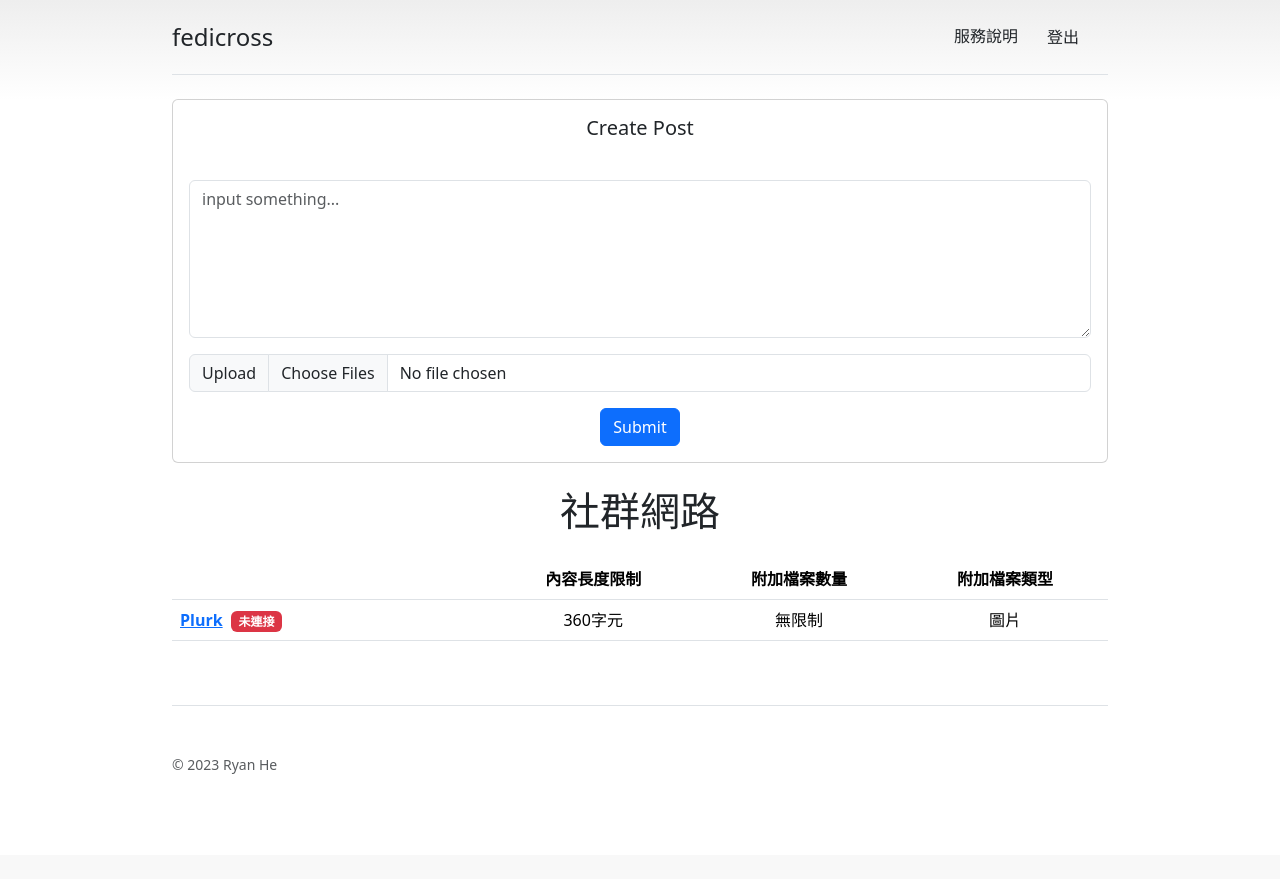
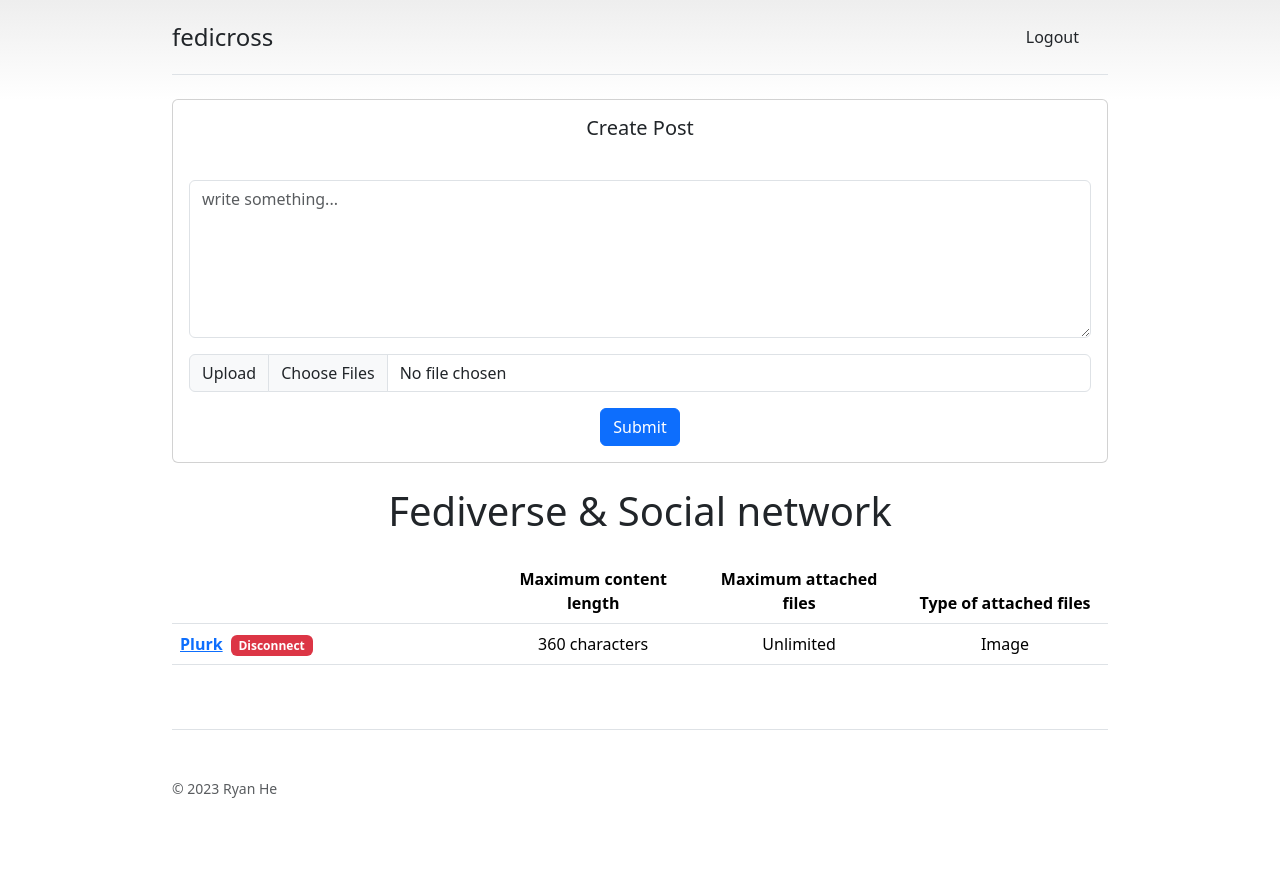
Before and after one commit to ryanho/pyfedicross, a Django app: template templates/home.html in a window 1280 px wide. Before the commit the page ends 774 px from the top, so only its background shows below. Run offline with Django 5.2, Linux system fonts and the light colour scheme; a user stored in the database is signed in; tables that the repository leaves empty hold one stand-in row (values such as "Sample post"); the template is opened without the code that fills it: most values are stand-ins (such as "Sample title", 1, 10 or a date in 2020); parts of the project's set-up code (start-up, migrations or seed data) failed here and were passed over; some libraries are stand-ins or nearby versions.

Commit message:
改成全英文界面

```diff
--- a/templates/base.html
+++ b/templates/base.html
@@ -5,7 +5,7 @@
     <meta charset="utf-8">
     <meta name="viewport" content="width=device-width, initial-scale=1">
     <meta name="description" content="">
-    <title>fedicross - {{ page_title }}</title>
+    <title>fedicross {{ page_title }}</title>
 
     <!-- Custom styles for this template -->
     <link href="{% static 'css/bootstrap.min.css' %}" rel="stylesheet">
@@ -22,10 +22,10 @@
           </a>
 
           <nav class="d-inline-flex mt-2 mt-md-0 ms-md-auto">
-            <a class="me-3 py-2 text-dark text-decoration-none" href="#">服務說明</a>
+{#            <a class="me-3 py-2 text-dark text-decoration-none" href="#">服務說明</a>#}
             {% if user.is_authenticated %}
                 <form method="post" action="{% url 'logout' %}?next=/">{% csrf_token %}
-                <button class="btn btn-link me-3 py-2 text-dark text-decoration-none" type="submit">登出</button>
+                <button class="btn btn-link me-3 py-2 text-dark text-decoration-none" type="submit">Logout</button>
 
                 </form>
             {% endif %}
--- a/templates/home.html
+++ b/templates/home.html
@@ -2,7 +2,7 @@
 
 {% block main %}
         {% if user.is_authenticated %}
-        <div class="row pb-md-4 mb3 text-center">
+        <div class="row mb-4 text-center">
             <div class="col">
                 <div class="card">
                     <div class="card-body">
@@ -12,7 +12,7 @@
                         <form class="form" method="post" enctype="multipart/form-data">
                             {% csrf_token %}
                             <div class="input-group mb-3">
-                                <textarea class="form-control" aria-label="textarea for content you want to submit" name="content" rows="6" placeholder="input something..."></textarea>
+                                <textarea class="form-control" aria-label="textarea for content you want to submit" name="content" rows="6" placeholder="write something..."></textarea>
                             </div>
                             <div class="input-group mb-3">
                               <label class="input-group-text" for="attachment">Upload</label>
@@ -21,49 +21,48 @@
                             <button type="submit" class="btn btn-primary">
                             Submit
                             </button>
-                    </form>
-                    </form>
+                        </form>
                     </div>
                 </div>
             </div>
         </div>
 
 
-        <h2 class="display-6 text-center mb-4">社群網路</h2>
+        <h2 class="display-6 text-center mb-4">Fediverse & Social network</h2>
 
     <div class="table-responsive">
       <table class="table text-center">
         <thead>
           <tr>
             <th style="width: 34%;"></th>
-            <th style="width: 22%;">內容長度限制</th>
-            <th style="width: 22%;">附加檔案數量</th>
-            <th style="width: 22%;">附加檔案類型</th>
+            <th style="width: 22%;">Maximum content length</th>
+            <th style="width: 22%;">Maximum attached files</th>
+            <th style="width: 22%;">Type of attached files</th>
           </tr>
         </thead>
         <tbody>
           <tr>
               {% if request.user.app.software == 'mastodon' %}
-            <th scope="row" class="text-start">Mastodon<span class="badge bg-primary ms-2">已連接</span></th>
-            <td>500字元</td>
+            <th scope="row" class="text-start">Mastodon<span class="badge bg-primary ms-2">Connected</span></th>
+            <td>500 characters</td>
             <td>4</td>
-            <td>圖片、影片、音樂、GIF</td>
+            <td>Video/Music/Image/GIF</td>
             {% elif request.user.app.software == 'misskey' %}
-            <th scope="row" class="text-start">Misskey<span class="badge bg-primary ms-2">已連接</span></th>
-            <td>3000字元</td>
+            <th scope="row" class="text-start">Misskey<span class="badge bg-primary ms-2">Connected</span></th>
+            <td>3000 characters</td>
             <td>16</td>
-            <td>圖片、影片、音樂、GIF</td>
+            <td>Video/Music/Image/GIF</td>
                   {% endif %}
           </tr>
           <tr>
               {% if social_network.plurk %}
-              <th scope="row" class="text-start"><a href="{% url 'social_logout' 'plurk' %}" title="刪除連接">Plurk</a><span class="badge bg-primary ms-2">已連接</span></th>
+              <th scope="row" class="text-start"><a href="{% url 'social_logout' 'plurk' %}" title="刪除連接">Plurk</a><span class="badge bg-primary ms-2">Connected</span></th>
               {% else %}
-              <th scope="row" class="text-start"><a href="{% url 'social_login' 'plurk' %}" title="連接Plurk">Plurk</a><span class="badge bg-danger ms-2">未連接</span></th>
+              <th scope="row" class="text-start"><a href="{% url 'social_login' 'plurk' %}" title="連接Plurk">Plurk</a><span class="badge bg-danger ms-2">Disconnect</span></th>
               {% endif %}
-            <td>360字元</td>
-            <td>無限制</td>
-            <td>圖片</td>
+            <td>360 characters</td>
+            <td>Unlimited</td>
+            <td>Image</td>
           </tr>
         </tbody>
       </table>
@@ -72,7 +71,7 @@
         {% else %}
         <div class="pricing-header p-3 pb-md-4 mx-auto text-center">
           <h1 class="display-4 fw-normal">Welcome!</h1>
-          <p class="fs-5 text-muted">This service is designed to promote the Fediverse by allowing you to cross post and link back to your main Fediverse account after logging in to your Fediverse account and other social network accounts.</p>
+          <p class="fs-5 text-muted">This service is designed to promote the Fediverse, by allowing you to cross post to social network and link back to your main Fediverse account.</p>
         </div>
 
         <div class="row mb-3 text-center justify-content-center">
```
